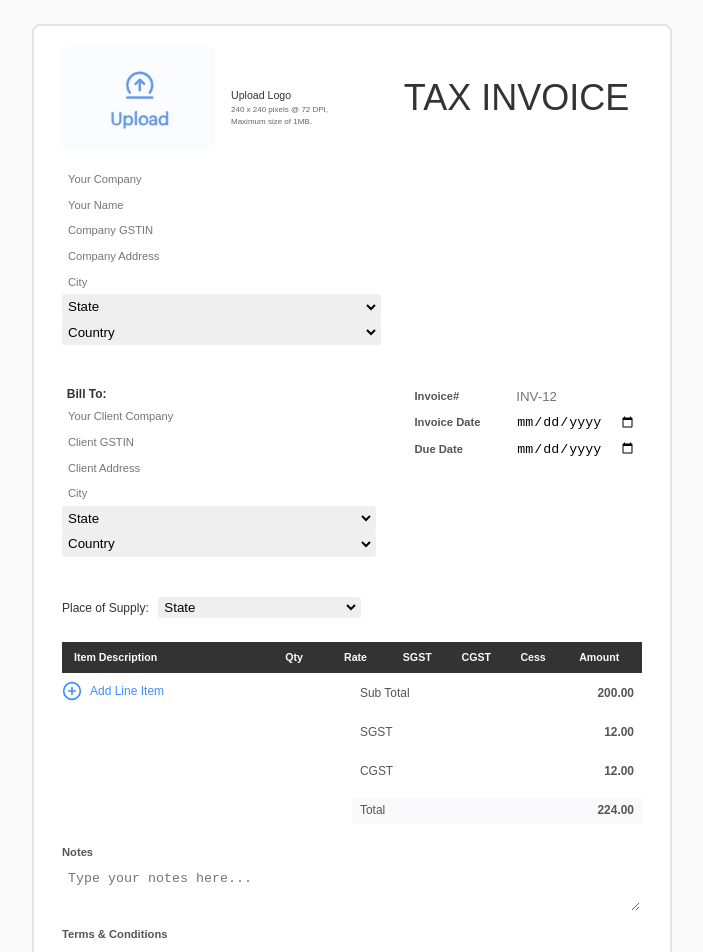
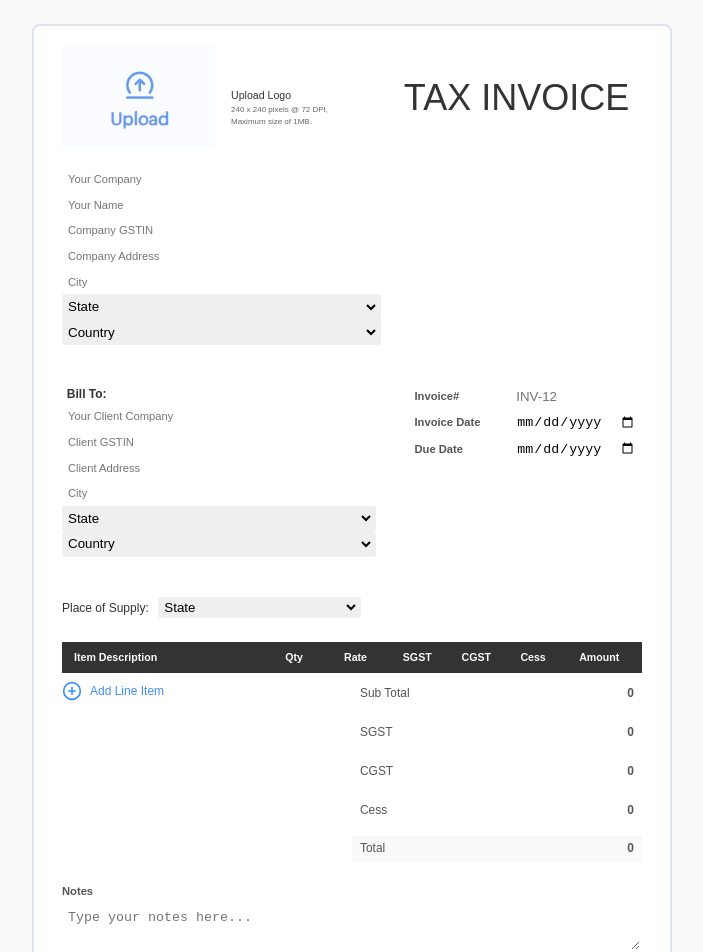
Before and after one commit to kunljha/Tax-Invoice-Page, a React (Create React App) app: page / in a window 1280 px wide. Shown: the top 952 px of the page, without its empty margins (288-991 px from the left). Built offline with nearby package versions, Linux system fonts and the light colour scheme.

Commit message:
calculation of sub-total, sgst, cgst, cess, total implemented

```diff
--- a/src/App.js
+++ b/src/App.js
@@ -36,6 +36,11 @@ const App = () => {
     setItems([...items, item])
   }
 
+  // update a item
+  const updateItem = (id, newItem) => {
+    setItems(items.map((item) => (item.id === id ? newItem : item)))
+  }
+
   return (
     <div className='App'>
       <Header />
@@ -43,8 +48,8 @@ const App = () => {
       <BillInvoice />
       <PlaceOfSupply />
       <ItemTableCols />
-      <ItemsList items={items} />
-      <LineItemAndTotal addItem={addItem} />
+      <ItemsList items={items} updateItem={updateItem} />
+      <LineItemAndTotal addItem={addItem} items={items} />
       <Notes />
       <TermsAndConditions />
     </div>
--- a/src/components/ItemTableRow.jsx
+++ b/src/components/ItemTableRow.jsx
@@ -1,6 +1,6 @@
 import { useState } from 'react'
 
-const ItemTableRow = ({ item }) => {
+const ItemTableRow = ({ item, updateItem }) => {
   const [desc, setDesc] = useState(item.desc)
   const [hsn, setHsn] = useState(item.hsn)
   const [qty, setQty] = useState(item.qty)
@@ -11,30 +11,121 @@ const ItemTableRow = ({ item }) => {
 
   const handleDescChange = (e) => {
     setDesc(e.target.value)
+
+    const newItem = {
+      id: item.id,
+      desc,
+      hsn,
+      qty,
+      rate,
+      sgst,
+      cgst,
+      cess,
+      amount: qty * rate,
+    }
+    updateItem(item.id, newItem)
   }
 
   const handleHsnChange = (e) => {
     setHsn(e.target.value)
+
+    const newItem = {
+      id: item.id,
+      desc,
+      hsn,
+      qty,
+      rate,
+      sgst,
+      cgst,
+      cess,
+      amount: qty * rate,
+    }
+    updateItem(item.id, newItem)
   }
 
   const handleQtyChange = (e) => {
     setQty(Number(e.target.value))
+
+    const newItem = {
+      id: item.id,
+      desc,
+      hsn,
+      qty,
+      rate,
+      sgst,
+      cgst,
+      cess,
+      amount: qty * rate,
+    }
+    updateItem(item.id, newItem)
   }
 
   const handleRateChange = (e) => {
     setRate(Number(e.target.value))
+
+    const newItem = {
+      id: item.id,
+      desc,
+      hsn,
+      qty,
+      rate,
+      sgst,
+      cgst,
+      cess,
+      amount: qty * rate,
+    }
+    updateItem(item.id, newItem)
   }
 
   const handleSgstChange = (e) => {
     setSgst(Number(e.target.value))
+
+    const newItem = {
+      id: item.id,
+      desc,
+      hsn,
+      qty,
+      rate,
+      sgst,
+      cgst,
+      cess,
+      amount: qty * rate,
+    }
+    updateItem(item.id, newItem)
   }
 
   const handleCgstChange = (e) => {
     setCgst(Number(e.target.value))
+
+    const newItem = {
+      id: item.id,
+      desc,
+      hsn,
+      qty,
+      rate,
+      sgst,
+      cgst,
+      cess,
+      amount: qty * rate,
+    }
+    updateItem(item.id, newItem)
   }
 
   const handleCessChange = (e) => {
     setCess(Number(e.target.value))
+
+    const newItem = {
+      id: item.id,
+      desc,
+      hsn,
+      qty,
+      rate,
+      sgst,
+      cgst,
+      cess,
+      amount: qty * rate,
+    }
+    updateItem(item.id, newItem)
   }
 
   return (
--- a/src/components/ItemsList.jsx
+++ b/src/components/ItemsList.jsx
@@ -1,10 +1,12 @@
 import ItemTableRow from './ItemTableRow'
 
-const ItemsList = ({ items }) => {
+const ItemsList = ({ items, updateItem }) => {
   return (
     <div className='items-list'>
       {items.length > 0 &&
-        items.map((item) => <ItemTableRow key={item.id} item={item} />)}
+        items.map((item) => (
+          <ItemTableRow key={item.id} item={item} updateItem={updateItem} />
+        ))}
     </div>
   )
 }
--- a/src/components/LineItemAndTotal.jsx
+++ b/src/components/LineItemAndTotal.jsx
@@ -1,6 +1,18 @@
 import { ReactComponent as PlusCircle } from '../assets/plus-circle.svg'
 
-const LineItemAndTotal = ({ addItem }) => {
+const LineItemAndTotal = ({ addItem, items }) => {
+  let sgstTotal = 0
+  let cgstTotal = 0
+  let cessTotal = 0
+  let subTotal = 0
+
+  for (let i = 0; i < items.length; ++i) {
+    sgstTotal += items[i].sgst * items[i].qty
+    cgstTotal += items[i].cgst * items[i].qty
+    cessTotal += items[i].cess * items[i].qty
+    subTotal += items[i].rate * items[i].qty
+  }
+
   return (
     <div className='flex-container'>
       <div className='add-item' onClick={addItem}>
@@ -10,19 +22,23 @@ const LineItemAndTotal = ({ addItem }) => {
       <div className='total'>
         <div className='total--item'>
           <h5 className='total--item__wt'>Sub Total</h5>
-          <h5>200.00</h5>
+          <h5>{subTotal}</h5>
         </div>
         <div className='total--item'>
           <h5 className='total--item__wt'>SGST</h5>
-          <h5>12.00</h5>
+          <h5>{sgstTotal}</h5>
         </div>
         <div className='total--item'>
           <h5 className='total--item__wt'>CGST</h5>
-          <h5>12.00</h5>
+          <h5>{cgstTotal}</h5>
+        </div>
+        <div className='total--item'>
+          <h5 className='total--item__wt'>Cess</h5>
+          <h5>{cessTotal}</h5>
         </div>
         <div className='total--item total--item__bold'>
           <h5 className='total--item__wt'>Total</h5>
-          <h5>224.00</h5>
+          <h5>{subTotal + sgstTotal + cgstTotal + cessTotal}</h5>
         </div>
       </div>
     </div>
```
